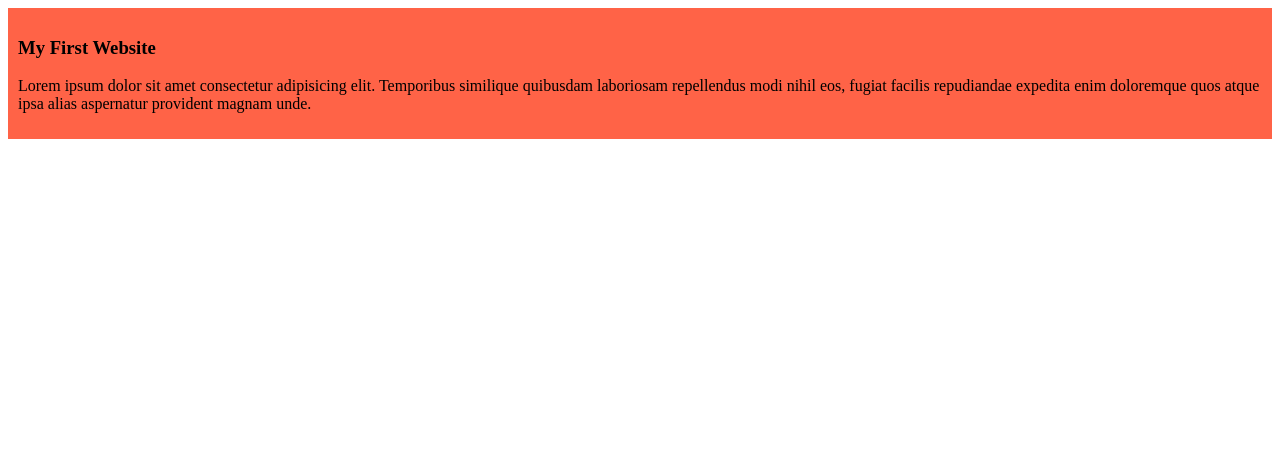
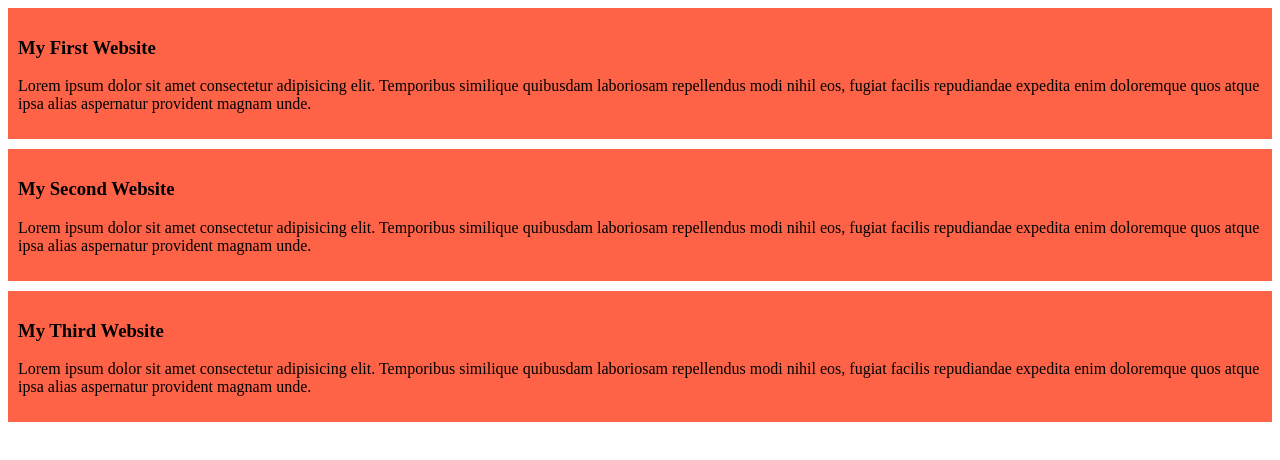
Before and after one commit to Nazim-debug/my-first-repo, a plain HTML site: page index.html in a window 1280 px wide. Drawn offline with Linux system fonts and the light colour scheme.

Commit message:
second and third blog successfully addedet

```diff
--- a/Styles/blog.css
+++ b/Styles/blog.css
@@ -1,4 +1,5 @@
 .blog{
     background-color: tomato;
     padding: 10px;
+    margin-bottom: 10px;
 }
--- a/index.html
+++ b/index.html
@@ -11,5 +11,13 @@
         <h3>My First Website</h3>
         <p>Lorem ipsum dolor sit amet consectetur adipisicing elit. Temporibus similique quibusdam laboriosam repellendus modi nihil eos, fugiat facilis repudiandae expedita enim doloremque quos atque ipsa alias aspernatur provident magnam unde.</p>
     </div>
+    <div class="blog">
+        <h3>My Second Website</h3>
+        <p>Lorem ipsum dolor sit amet consectetur adipisicing elit. Temporibus similique quibusdam laboriosam repellendus modi nihil eos, fugiat facilis repudiandae expedita enim doloremque quos atque ipsa alias aspernatur provident magnam unde.</p>
+    </div>
+    <div class="blog">
+        <h3>My Third Website</h3>
+        <p>Lorem ipsum dolor sit amet consectetur adipisicing elit. Temporibus similique quibusdam laboriosam repellendus modi nihil eos, fugiat facilis repudiandae expedita enim doloremque quos atque ipsa alias aspernatur provident magnam unde.</p>
+    </div>
 </body>
 </html>
```
